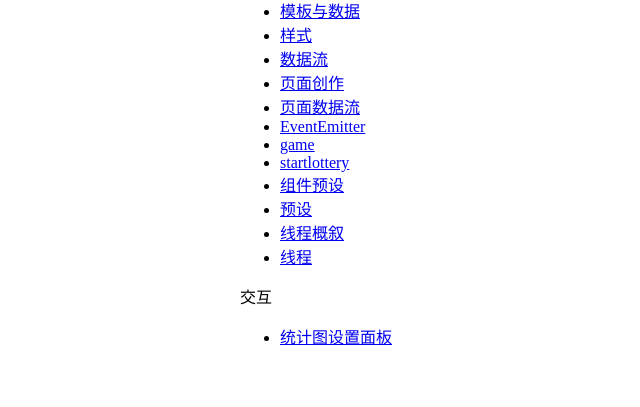
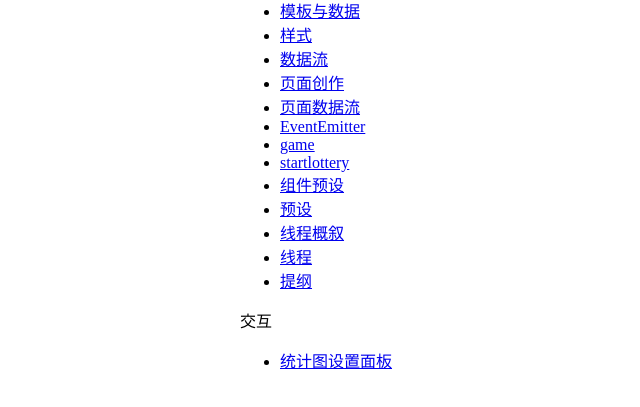
Before and after one commit to eightfeet/mind, a plain HTML site: page yugong/index.html in a window 1280 px wide. Shown: the part 67-474 px from the top of the page, without its empty margins (0-640 px from the left). Drawn offline with Linux system fonts and the light colour scheme.

Commit message:
提纲草稿

```diff
--- a/yugong/index.html
+++ b/yugong/index.html
@@ -22,6 +22,7 @@
         <li><a href="./设置面板-预设.svg" target="_blank">预设</a></li>
         <li><a href="./TotalControlHubLine.svg" target="_blank">线程概叙</a></li>
         <li><a href="./TotalControlHub.svg" target="_blank">线程</a></li>
+        <li><a href="./outline.svg" target="_blank">提纲</a></li>
     </ul>
     <p>交互</p>
     <ul>
```
Also changed, not shown: yugong/outline.svg (added), 1 other file.
